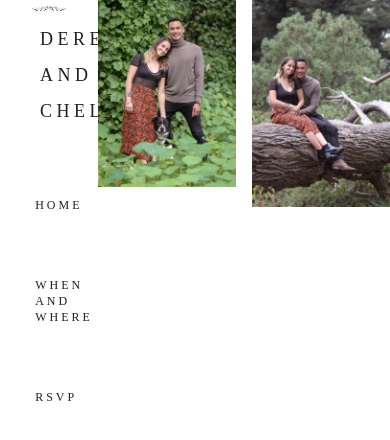
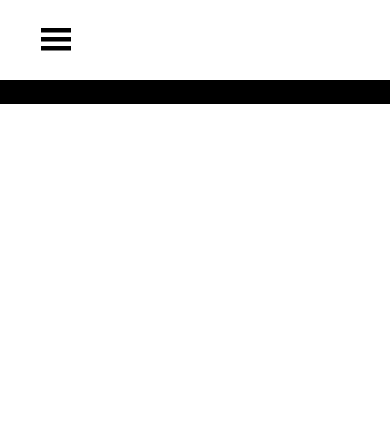
Before and after one commit to derek-oshita/chelsea-and-derek, a Next.js app: page / in a window 390 px wide. Shown: the top 440 px of the page. Built offline with nearby package versions, Linux system fonts and the light colour scheme; a web font is replaced by a local one.

Commit message:
working on responsive breakpoints.

```diff
--- a/src/app/page.jsx
+++ b/src/app/page.jsx
@@ -1,13 +1,15 @@
 import Nav from "@/components/molecules/Nav";
 import HomepageHero from "@/components/atoms/HomepageHero";
+import MobileNavButton from "@/components/atoms/MobileNavButton";
 
 export default function Home() {
   return (
-    <main>
-      <section className="flex">
-        <Nav/>
-        <HomepageHero />
-      </section>
+    <main className="container xxs:block sm:flex max-w-full">
+      <div id="button-container" className="container xxs:flex sm:hidden w-screen">
+        <MobileNavButton />
+      </div>
+      <Nav/>
+      <HomepageHero />
     </main>
   );
 };
--- a/src/components/atoms/HomepageHero.jsx
+++ b/src/components/atoms/HomepageHero.jsx
@@ -2,27 +2,35 @@ import Image from "next/image";
 
 export default function HomepageHero() {
   return (
-    <div className="container h-full w-full columns-2">
-      <div className="container w-full">
+    <div className="container h-full w-full xxs:columns-1 sm:columns-3 p-4">
+      <div className="container w-full h-full">
         <Image
           src="/hero1.jpeg"
           alt="geometric"
-          width={0}
-          height={0}
+          width={300}
+          height={300}
           priority={true}
-          sizes="100vw"
-          style={{ width: '100%', height: '100%' }}
+          style={{ objectFit: 'contain' }}
         />
       </div>
-      <div className="container w-full">
+      <div className="container xxs:hidden sm:block  w-full h-full">
         <Image
-          src="/hero2.jpg"
+          src="/hero1.jpeg"
           alt="geometric"
-          width={0}
-          height={0}
+          width={300}
+          height={300}
           priority={true}
-          sizes="100vw"
-          style={{ width: '100%', height: '100%' }}
+          style={{ objectFit: 'contain' }}
+        />
+      </div>
+      <div className="container xxs:hidden sm:block  w-full h-full">
+        <Image
+          src="/hero1.jpeg"
+          alt="geometric"
+          width={300}
+          height={300}
+          priority={true}
+          style={{ objectFit: 'contain' }}
         />
       </div>
     </div>
--- /dev/null
+++ b/src/components/atoms/MobileNavButton.jsx
@@ -0,0 +1,15 @@
+// https://flowbite.com/docs/components/buttons/
+
+export default function MobileNavButton({  }) {
+  return(
+    <>
+      <button className="w-auto ml-auto border px-5 py-3 text-base font-medium text-center text-white rounded-full">
+        <svg viewBox="0 0 100 80" width="30" height="30">
+          <rect width="100" height="15"></rect>
+          <rect y="30" width="100" height="15"></rect>
+          <rect y="60" width="100" height="15"></rect>
+        </svg>
+      </button>
+    </>
+  );
+}
--- a/src/components/atoms/NavItemCell.jsx
+++ b/src/components/atoms/NavItemCell.jsx
@@ -3,7 +3,7 @@ import Link from 'next/link';
 
 export default function NavItemCell ({ linkTo, title }) {
   return (
-    <div key={title} className="container p-4">
+    <div key={title} className="container w-full text-center p-4">
       <Link href={`/${linkTo}`}>
         <p  className="font-nav text-xs text-dark tracking-widest">{title}</p>
       </Link>
--- a/src/components/molecules/Nav.jsx
+++ b/src/components/molecules/Nav.jsx
@@ -8,9 +8,17 @@ export default function Nav() {
 
 
   return (
-    <nav id="sidenav" className="h-full w-1/4">
-      <NavLogo/>
-      <NavList/>
-    </nav>
+    <>
+      {/* top nav */}
+      <nav id="topnav" className="xxs:block sm:hidden w-full bg-black">
+        Some items here
+      </nav>
+      {/* side nav */}
+      <nav id="sidenav" className="xxs:hidden sm:block h-full w-1/4">
+        <NavLogo/>
+        <NavList/>
+      </nav>
+    </>
+
   );
 }
--- a/src/components/molecules/NavList.jsx
+++ b/src/components/molecules/NavList.jsx
@@ -21,7 +21,7 @@ export default function NavList() {
     },
   ];
   return (
-    <ul className="relative m-0 list-none px-[0.2rem]" data-te-sidenav-menu-ref>
+    <div className="container flex-col" >
       { navItems.map(({ id, linkTo, title}) => {
         return (
           <NavItemCell
@@ -31,6 +31,6 @@ export default function NavList() {
           />
         );
       }) }
-    </ul>
+    </div>
   );
 }
--- a/tailwind.config.js
+++ b/tailwind.config.js
@@ -7,8 +7,13 @@ module.exports = {
   ],
   theme: {
     screens: {
+      'xxs': '0px',
+      // iphone X
+      'xs': '414px',
+      // tablet
       'sm': '640px',
       'md': '768px',
+      // laptop
       'lg': '1024px',
       'xl': '1280px',
       '2xl': '1536px',
```
Also changed, not shown: public/hero2.jpg (deleted).
